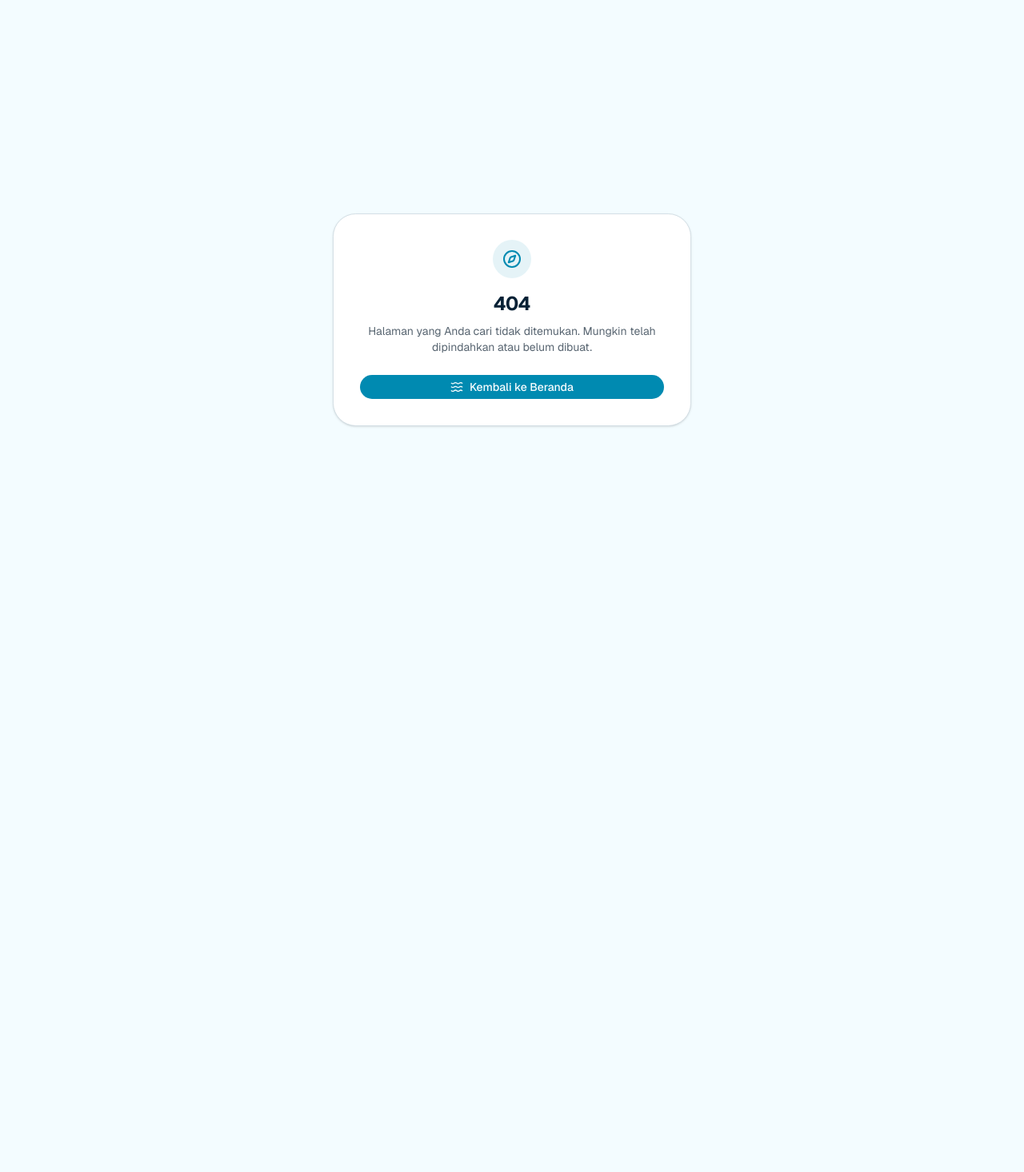
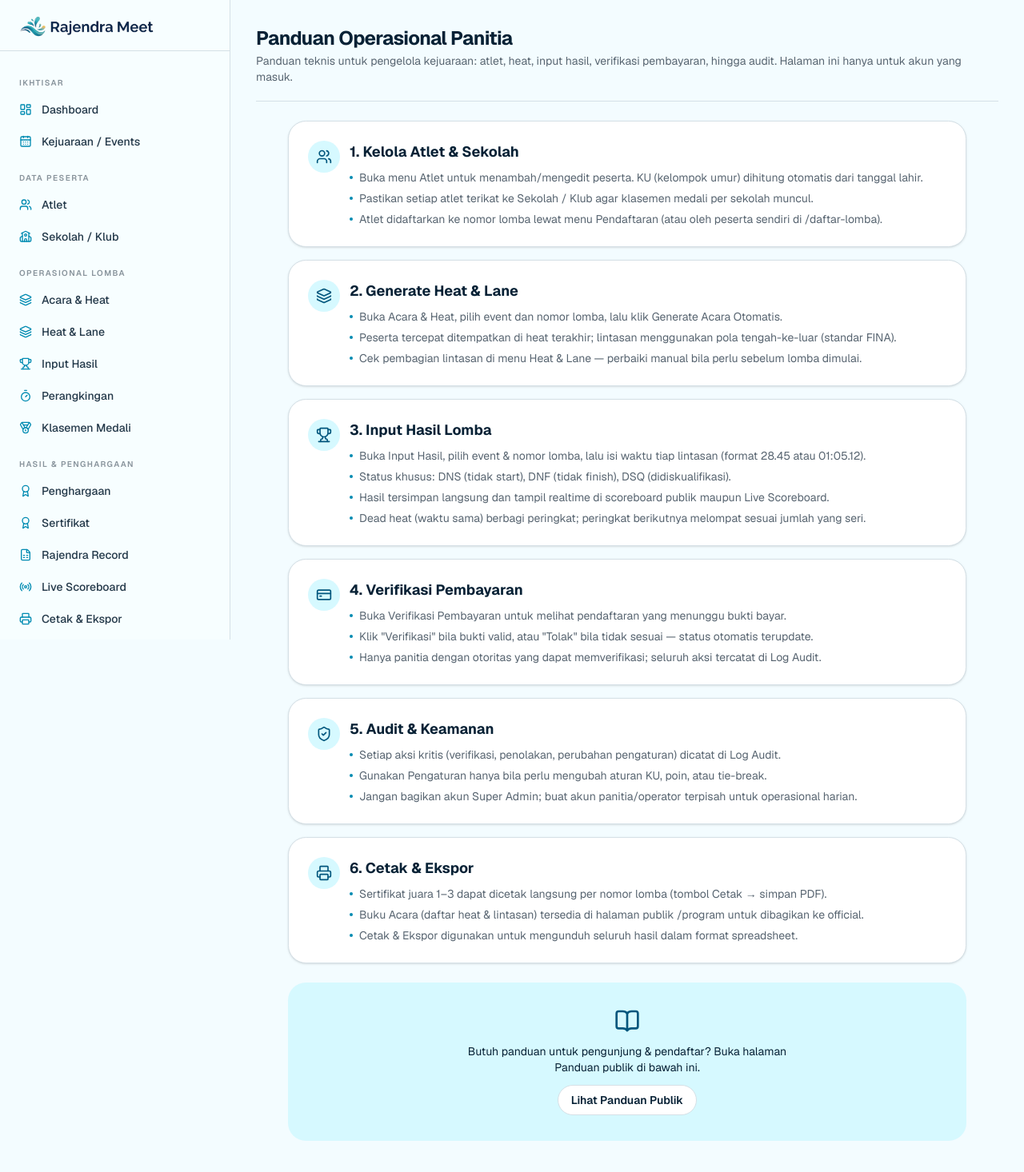
Before and after one commit to rayy1123/rajendra-meet, a Next.js app: page /panduan in a window 1280 px wide. Before the commit this address had no page. Shown: the top 1466 px of the page at 80% size. Before the commit the page ends 800 px from the top, so only its background shows below. Built offline with nearby package versions, Linux system fonts and the light colour scheme; no server answers.

Commit message:
fix: logo public -> Beranda; pisahkan Panduan publik (/guide) vs Panduan Operasional Panitia (/panduan, terproteksi)

```diff
--- /dev/null
+++ b/src/app/(dashboard)/panduan/page.tsx
@@ -0,0 +1,116 @@
+import { PageHeader } from '@/components/ui/page-header';
+import {
+  BookOpen,
+  Layers,
+  Trophy,
+  CreditCard,
+  ShieldCheck,
+  Users,
+  Printer,
+} from 'lucide-react';
+import Link from 'next/link';
+
+export const dynamic = 'force-dynamic';
+
+const SECTIONS = [
+  {
+    icon: Users,
+    title: '1. Kelola Atlet & Sekolah',
+    body: [
+      'Buka menu Atlet untuk menambah/mengedit peserta. KU (kelompok umur) dihitung otomatis dari tanggal lahir.',
+      'Pastikan setiap atlet terikat ke Sekolah / Klub agar klasemen medali per sekolah muncul.',
+      'Atlet didaftarkan ke nomor lomba lewat menu Pendaftaran (atau oleh peserta sendiri di /daftar-lomba).',
+    ],
+  },
+  {
+    icon: Layers,
+    title: '2. Generate Heat & Lane',
+    body: [
+      'Buka Acara & Heat, pilih event dan nomor lomba, lalu klik Generate Acara Otomatis.',
+      'Peserta tercepat ditempatkan di heat terakhir; lintasan menggunakan pola tengah-ke-luar (standar FINA).',
+      'Cek pembagian lintasan di menu Heat & Lane — perbaiki manual bila perlu sebelum lomba dimulai.',
+    ],
+  },
+  {
+    icon: Trophy,
+    title: '3. Input Hasil Lomba',
+    body: [
+      'Buka Input Hasil, pilih event & nomor lomba, lalu isi waktu tiap lintasan (format 28.45 atau 01:05.12).',
+      'Status khusus: DNS (tidak start), DNF (tidak finish), DSQ (didiskualifikasi).',
+      'Hasil tersimpan langsung dan tampil realtime di scoreboard publik maupun Live Scoreboard.',
+      'Dead heat (waktu sama) berbagi peringkat; peringkat berikutnya melompat sesuai jumlah yang seri.',
+    ],
+  },
+  {
+    icon: CreditCard,
+    title: '4. Verifikasi Pembayaran',
+    body: [
+      'Buka Verifikasi Pembayaran untuk melihat pendaftaran yang menunggu bukti bayar.',
+      'Klik "Verifikasi" bila bukti valid, atau "Tolak" bila tidak sesuai — status otomatis terupdate.',
+      'Hanya panitia dengan otoritas yang dapat memverifikasi; seluruh aksi tercatat di Log Audit.',
+    ],
+  },
+  {
+    icon: ShieldCheck,
+    title: '5. Audit & Keamanan',
+    body: [
+      'Setiap aksi kritis (verifikasi, penolakan, perubahan pengaturan) dicatat di Log Audit.',
+      'Gunakan Pengaturan hanya bila perlu mengubah aturan KU, poin, atau tie-break.',
+      'Jangan bagikan akun Super Admin; buat akun panitia/operator terpisah untuk operasional harian.',
+    ],
+  },
+  {
+    icon: Printer,
+    title: '6. Cetak & Ekspor',
+    body: [
+      'Sertifikat juara 1–3 dapat dicetak langsung per nomor lomba (tombol Cetak → simpan PDF).',
+      'Buku Acara (daftar heat & lintasan) tersedia di halaman publik /program untuk dibagikan ke official.',
+      'Cetak & Ekspor digunakan untuk mengunduh seluruh hasil dalam format spreadsheet.',
+    ],
+  },
+];
+
+export default function PanduanAdminPage() {
+  return (
+    <>
+      <PageHeader
+        title="Panduan Operasional Panitia"
+        description="Panduan teknis untuk pengelola kejuaraan: atlet, heat, input hasil, verifikasi pembayaran, hingga audit. Halaman ini hanya untuk akun yang masuk."
+      />
+      <div className="mx-auto w-full max-w-4xl px-4 py-6 sm:px-6">
+        <div className="space-y-4">
+          {SECTIONS.map((s) => (
+            <section key={s.title} className="rounded-xl border border-border bg-card p-6 shadow-sm">
+              <div className="flex items-start gap-3">
+                <span className="flex h-10 w-10 shrink-0 items-center justify-center rounded-xl bg-[var(--m-aqua-soft)] text-[var(--m-aqua-ink)]">
+                  <s.icon className="h-5 w-5" />
+                </span>
+                <div className="space-y-2">
+                  <h2 className="text-lg font-bold text-[var(--m-ink)]">{s.title}</h2>
+                  <ul className="space-y-1.5 text-sm text-[var(--m-muted)]">
+                    {s.body.map((b, i) => (
+                      <li key={i} className="flex gap-2">
+                        <span className="mt-2 h-1 w-1 shrink-0 rounded-full bg-[var(--m-aqua)]" />
+                        <span>{b}</span>
+                      </li>
+                    ))}
+                  </ul>
+                </div>
+              </div>
+            </section>
+          ))}
+        </div>
+
+        <div className="mt-6 flex flex-col items-center gap-3 rounded-xl bg-[var(--m-aqua-soft)] p-8 text-center">
+          <BookOpen className="h-8 w-8 text-[var(--m-aqua-ink)]" />
+          <p className="max-w-md text-sm text-[var(--m-ink)]">
+            Butuh panduan untuk pengunjung & pendaftar? Buka halaman Panduan publik di bawah ini.
+          </p>
+          <Link href="/guide" className="pub-btn-ghost">
+            Lihat Panduan Publik
+          </Link>
+        </div>
+      </div>
+    </>
+  );
+}
--- a/src/components/layout/public-shell.tsx
+++ b/src/components/layout/public-shell.tsx
@@ -19,7 +19,7 @@ export function PublicShell({
     <div className="pub-shell">
       <header className="pub-header">
         <div className="pub-container flex h-16 items-center justify-between">
-          <Link href="/scoreboard" className="flex items-center gap-2.5">
+          <Link href="/" className="flex items-center gap-2.5">
             <img
               src="/brand/logo.png"
               alt="Rajendra Meet"
--- a/src/components/layout/sidebar.tsx
+++ b/src/components/layout/sidebar.tsx
@@ -94,7 +94,7 @@ const navGroups: NavGroup[] = [
       { title: 'Peralatan', href: '/equipment', icon: Wrench },
       { title: 'Log Audit', href: '/audit', icon: ShieldCheck },
       { title: 'Pengaturan', href: '/settings', icon: Settings },
-      { title: 'Panduan', href: '/guide', icon: BookOpen },
+      { title: 'Panduan', href: '/panduan', icon: BookOpen },
     ],
   },
 ];
```
